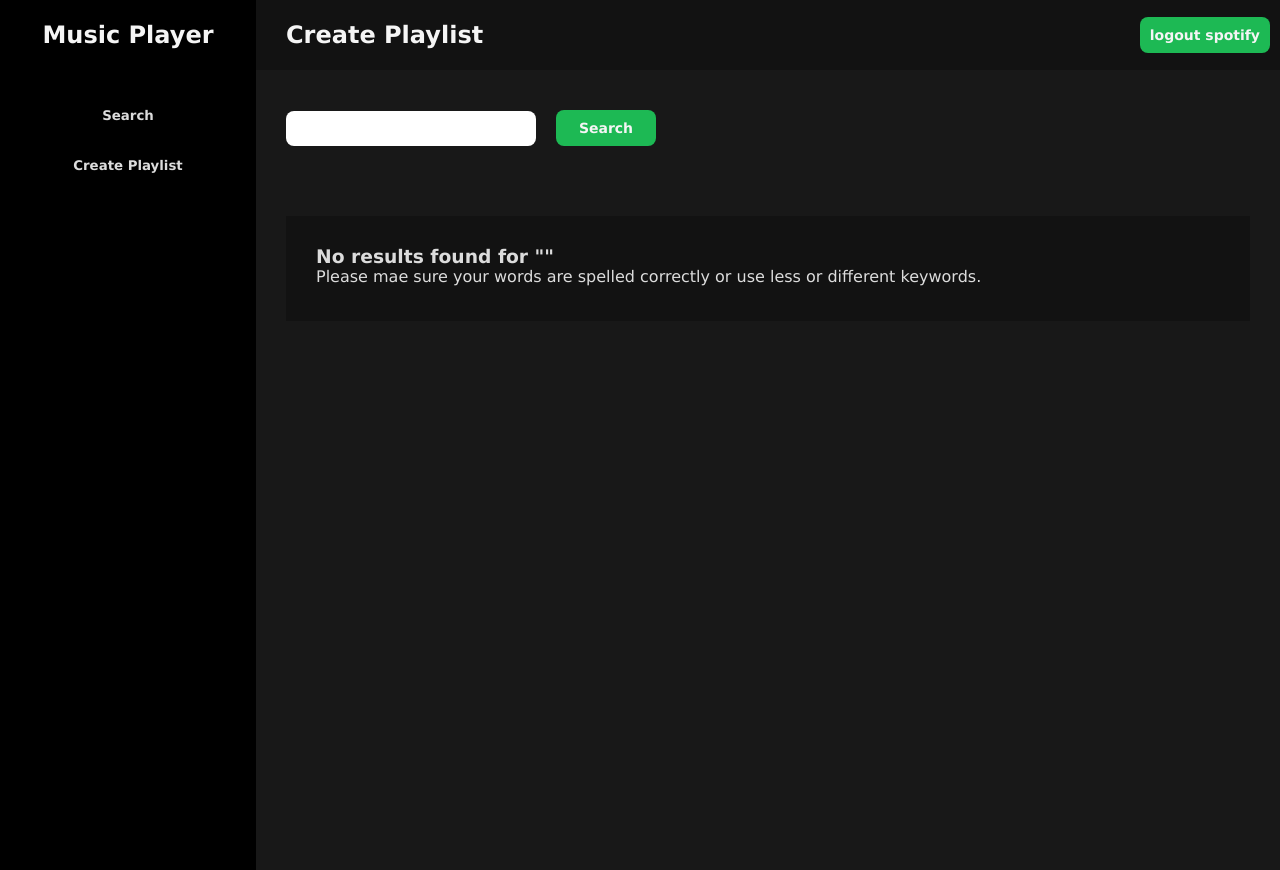
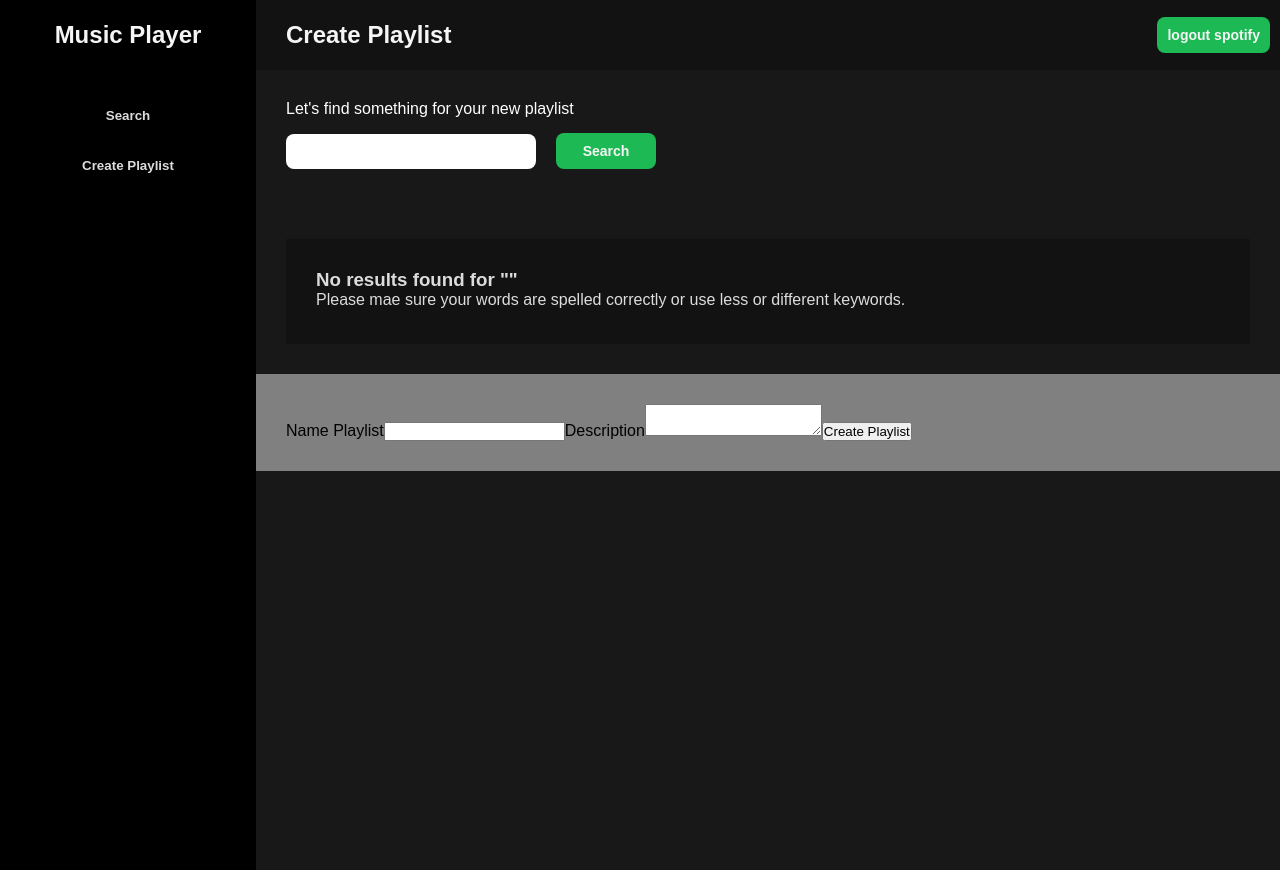
Before and after one commit to Dwipasca/generasi-gigih-homework, a React (Create React App) app: page / in a window 1280 px wide. Built offline with nearby package versions, Linux system fonts and the light colour scheme.

Commit message:
feat: create new playlist done

```diff
--- a/src/App.css
+++ b/src/App.css
@@ -2,8 +2,7 @@
   box-sizing: border-box;
   margin: 0;
   padding: 0;
-  font-family: "Lucida Sans", "Lucida Sans Regular", "Lucida Grande",
-    "Lucida Sans Unicode", Geneva, Verdana, sans-serif;
+  font-family: sans-serif;
 }
 .app {
   display: grid;
--- a/src/App.js
+++ b/src/App.js
@@ -1,9 +1,14 @@
 import Sidebar from "./components/layouts/sidebar";
 import Header from "./components/layouts/header";
 
-import Search from "./pages/Search";
+// import Search from "./pages/Search";
+import CreatePlaylist from "./pages/CreatePlaylist";
 
-import { loginSpotify, getAccessTokenFromURL } from "./functions/auth";
+import {
+  loginSpotify,
+  getAccessTokenFromURL,
+  getProfile,
+} from "./functions/auth";
 
 import "./App.css";
 
@@ -14,10 +19,15 @@ function App() {
         <Sidebar />
       </div>
       <div className="header">
-        <Header loginSpotify={loginSpotify} />
+        {/* <Header loginSpotify={loginSpotify} namePage="Search" /> */}
+        <Header loginSpotify={loginSpotify} namePage="Create Playlist" />
       </div>
       <div className="content">
-        <Search getAccessTokenFromURL={getAccessTokenFromURL} />
+        {/* <Search getAccessTokenFromURL={getAccessTokenFromURL} /> */}
+        <CreatePlaylist
+          getAccessTokenFromURL={getAccessTokenFromURL}
+          getProfile={getProfile}
+        />
       </div>
     </div>
   );
--- a/src/components/layouts/header/index.js
+++ b/src/components/layouts/header/index.js
@@ -3,7 +3,7 @@ import style from "./header.module.css";
 
 import Button from "../../button";
 
-const Header = ({ loginSpotify }) => {
+const Header = ({ loginSpotify, namePage }) => {
   const [isLogin, setIsLogin] = useState(false);
 
   const handleButtonLoginClick = (e) => {
@@ -19,7 +19,7 @@ const Header = ({ loginSpotify }) => {
   return (
     <div className={style["wrapper-header"]}>
       <div className={style["page-title"]}>
-        <h2>Create Playlist</h2>
+        <h2>{namePage}</h2>
       </div>
       <div className={style["menu"]}>
         <Button
--- a/src/components/track/index.js
+++ b/src/components/track/index.js
@@ -1,15 +1,12 @@
-import React, { useState } from "react";
+import React from "react";
 
 import convertDuration from "../../functions/convertDuration";
 
 import style from "./track.module.css";
 
 const Track = ({ track, playlist, setPlaylist, id }) => {
-  const [isSelected, setIsSelected] = useState(false);
-
   const handleButtonSelect = (e) => {
     let uri = e.target.value;
-    setIsSelected(!isSelected);
     if (playlist.includes(uri)) {
       let newPlaylist = playlist.filter((track) => track !== uri);
       setPlaylist(newPlaylist);
--- a/src/functions/auth.js
+++ b/src/functions/auth.js
@@ -1,9 +1,9 @@
+const CLIENT_ID = process.env.REACT_APP_SPOTIFY_ID;
+const SPOTIFY_AUTHORIZE_ENDPOINT = "https://accounts.spotify.com/authorize";
+const REDIRECT_URL_AFTER_LOGIN = process.env.REACT_APP_BASE_URL;
+const SCOPE = ["playlist-modify-private", "user-read-email"];
+
 const loginSpotify = () => {
-  let CLIENT_ID = process.env.REACT_APP_SPOTIFY_ID;
-  let SPOTIFY_AUTHORIZE_ENDPOINT = "https://accounts.spotify.com/authorize";
-  let REDIRECT_URL_AFTER_LOGIN = process.env.REACT_APP_BASE_URL;
-  let SCOPE = "playlist-modify-private";
-
   window.location = `${SPOTIFY_AUTHORIZE_ENDPOINT}?client_id=${CLIENT_ID}&redirect_uri=${REDIRECT_URL_AFTER_LOGIN}&scope=${SCOPE}&response_type=token&show_dialog=true`;
 };
 
@@ -19,4 +19,12 @@ const getAccessTokenFromURL = (hash) => {
   return paramSplitUp;
 };
 
-export { loginSpotify, getAccessTokenFromURL };
+const getProfile = (accessToken) => {
+  return fetch("https://api.spotify.com/v1/me", {
+    headers: {
+      Authorization: "Bearer " + accessToken,
+    },
+  }).then((res) => res.json());
+};
+
+export { loginSpotify, getAccessTokenFromURL, getProfile };
--- /dev/null
+++ b/src/functions/responsetGetSearchTrack.js
@@ -0,0 +1,11 @@
+const responsetGetSearchTrack = (search, token, setTracks) => {
+  fetch(`https://api.spotify.com/v1/search?q=${search}&type=track&limit=10`, {
+    headers: {
+      Authorization: "Bearer " + token,
+    },
+  })
+    .then((res) => res.json())
+    .then((data) => setTracks(data.tracks.items));
+};
+
+export default responsetGetSearchTrack;
--- a/src/pages/CreatePlaylist/createPlaylist.module.css
+++ b/src/pages/CreatePlaylist/createPlaylist.module.css
@@ -1,34 +1,36 @@
 .wrapper-create-playlist {
-  background-color: #eeee;
-  width: 100%;
+  background-color: #181818;
+  min-height: 100vh;
 }
 
-.wrapper-create-playlist > h1 {
-  padding: 40px 30px 30px 50px;
+.search-bar {
+  background-color: #181818;
+  padding: 30px;
+  color: white;
 }
 
-.create-playlist-detail {
-  display: flex;
-  padding-left: 50px;
+.search-bar input {
+  border-style: none;
+  padding: 10px;
+  width: 250px;
+  border-radius: 8px;
+  margin-right: 10px;
 }
 
-.create-playlist-detail > .details {
-  margin-left: 30px;
+.search-bar button {
+  width: 100px;
+}
+
+.search-bar button:hover {
+  background-color: green;
 }
 
 .list-track {
-  display: grid;
-  grid-template-columns: 1fr 1fr 1fr;
+  padding: 30px;
+  color: gainsboro;
 }
 
-table {
-  width: 100%;
+.form {
+  background-color: gray;
+  padding: 30px;
 }
-
-.table thead {
-  background-color: honeydew;
-}
-
-.table tbody tr:nth-child(even) {
-  background-color: hotpink;
-}
--- a/src/pages/CreatePlaylist/index.js
+++ b/src/pages/CreatePlaylist/index.js
@@ -1,30 +1,150 @@
-import { toUpper } from "lodash";
-import React from "react";
-import Data from "../../constants/Data";
+import React, { useState, useEffect } from "react";
+
+import TrackList from "../../components/trackList";
+import MessageNotFound from "../../components/messageNotFound";
 import Button from "../../components/button";
-import Image from "../../components/image";
-import TagP from "../../components/tagP";
-
 import style from "./createPlaylist.module.css";
 
-export default function CreatePlaylist() {
+import responsetGetSearchTrack from "../../functions/responsetGetSearchTrack";
+
+export default function CreatePlaylist({ getAccessTokenFromURL, getProfile }) {
+  const [token, setToken] = useState("");
+  const [userID, setUserID] = useState("");
+  const [search, setSearch] = useState("");
+  const [tracks, setTracks] = useState([]);
+  const [playlist, setPlaylist] = useState([]);
+  const [postPlaylist, setPostPlaylist] = useState({
+    name: "",
+    description: "",
+    public: false,
+    collaborative: false,
+  });
+
+  const handleChange = (e) => {
+    const { name, value } = e.target;
+    setPostPlaylist({ ...postPlaylist, [name]: value });
+  };
+
+  useEffect(() => {
+    if (window.location.hash) {
+      const { access_token } = getAccessTokenFromURL(window.location.hash);
+      setToken(access_token);
+      getProfile(access_token).then((data) => setUserID(data.id));
+    }
+  }, [getAccessTokenFromURL]);
+
+  const buttonHandleSearch = () => {
+    if (search === "") {
+      alert("Search Cannot Empty");
+    } else {
+      responsetGetSearchTrack(search, token, setTracks);
+    }
+  };
+
+  const createNewPlaylist = (obj) => {
+    fetch(`https://api.spotify.com/v1/users/${userID}/playlists`, {
+      method: "POST",
+      headers: {
+        "Content-Type": "application/json",
+        Authorization: "Bearer " + token,
+      },
+      body: JSON.stringify({
+        name: obj.name,
+        public: false,
+        collaborative: false,
+        description: obj.description,
+      }),
+    })
+      .then((res) => res.json())
+      .then((data) => storeTrackstoPlaylist(data.id));
+  };
+
+  const storeTrackstoPlaylist = (playlistId) => {
+    const uri = playlist.map((track) => track);
+
+    fetch(
+      `https://api.spotify.com/v1/playlists/${playlistId}/tracks?position=0&uris=${uri}`,
+      {
+        method: "POST",
+        headers: {
+          Authorization: "Bearer " + token,
+          "Content-Type": "application/json",
+        },
+        body: JSON.stringify({
+          uris: uri,
+          position: 0,
+        }),
+      }
+    )
+      .then((res) => res.json())
+      .then((data) => console.log(data));
+
+    setPlaylist([]);
+    setPostPlaylist({
+      name: "",
+      description: "",
+      public: false,
+      collaborative: false,
+    });
+    alert("Create Playlist berhasil");
+  };
+
+  const handleFormSubmit = (e) => {
+    e.preventDefault();
+    createNewPlaylist(postPlaylist);
+  };
+
   return (
     <div className={style["wrapper-create-playlist"]}>
-      <div className={style["page-title"]}>
-        <h2>Create Playlist</h2>
+      <div className={style["search-bar"]}>
+        <p>Let's find something for your new playlist</p>
+        <input
+          id="input-search"
+          onChange={(e) => setSearch(e.target.value)}
+          value={search}
+        />
+        <Button
+          onClick={buttonHandleSearch}
+          buttonStyle="btn-success"
+          buttonSize="btn-medium"
+          type="button"
+        >
+          Search
+        </Button>
       </div>
 
-      <div>
-        <div>
-          <Image src={Data.album.images[1].url} alt={Data.album.id} />
-        </div>
+      <div className={style["list-track"]}>
+        {tracks.length > 0 ? (
+          <TrackList
+            tracks={tracks}
+            playlist={playlist}
+            setPlaylist={setPlaylist}
+          />
+        ) : (
+          <MessageNotFound search={search} />
+        )}
+      </div>
 
-        <div>
-          <TagP value={toUpper(Data.album.type)} />
-          <TagP value={Data.album.name} />
-          <TagP value={toUpper(Data.album.artists[0].name)} />
-          <Button name="Search" />
-        </div>
+      <div className={style["form"]}>
+        <form onSubmit={handleFormSubmit}>
+          <label>Name Playlist</label>
+          <input
+            id="name"
+            name="name"
+            type="text"
+            minLength="10"
+            value={postPlaylist.name}
+            onChange={handleChange}
+          />
+          <label>Description</label>
+          <textarea
+            id="description"
+            name="description"
+            minLength="20"
+            onChange={handleChange}
+          ></textarea>
+          <button type="submit">Create Playlist</button>
+        </form>
       </div>
     </div>
   );
```
